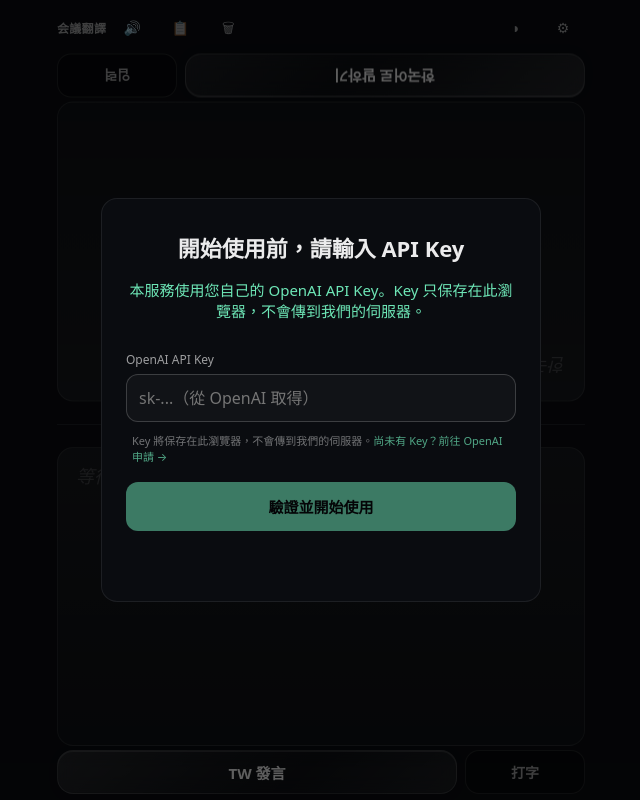
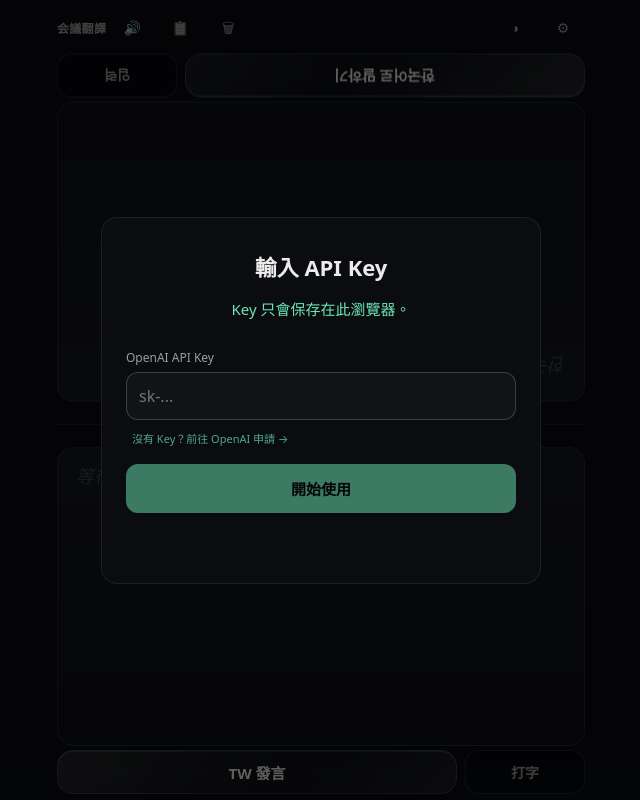
Before and after one commit to Kenkenno1/meeting-translator-zh-ko, a website: page index.html in a window 1280 px wide. Shown: the whole page, without its empty margins (319-959 px from the left). Drawn offline with Linux system fonts and the light colour scheme.

Commit message:
Simplify API key onboarding copy

```diff
--- a/index.html
+++ b/index.html
@@ -835,12 +835,12 @@
         <div class="settings-prompt" id="settingsPrompt">請輸入 OpenAI API Key</div>
         <div class="field">
           <label for="apiKey">OpenAI API Key</label>
-          <input class="in" id="apiKey" type="password" placeholder="sk-...（從 OpenAI 取得）" autocomplete="off" autocapitalize="off" spellcheck="false" />
+          <input class="in" id="apiKey" type="password" placeholder="sk-..." autocomplete="off" autocapitalize="off" spellcheck="false" />
           <label class="checkline" for="rememberApiKey">
             <input id="rememberApiKey" type="checkbox" />
             <span>在此裝置記住 API Key</span>
           </label>
-          <div class="hint"><span id="apiKeyStorageHint">未勾選時只保存在目前分頁。</span><a href="https://platform.openai.com/api-keys" target="_blank" rel="noopener noreferrer">尚未有 Key？前往 OpenAI 申請 →</a></div>
+          <div class="hint"><a href="https://platform.openai.com/api-keys" target="_blank" rel="noopener noreferrer">沒有 Key？前往 OpenAI 申請 →</a></div>
         </div>
         <button class="btn-verify" id="btnVerify" disabled>
           <span class="verify-dot"></span>
@@ -1822,21 +1822,21 @@
 
     function setApiKeyOnlyMode(enabled) {
       el.settingsOverlay.classList.toggle('api-key-only', enabled);
-      if (el.settingsTitle) el.settingsTitle.textContent = enabled ? '開始使用前，請輸入 API Key' : '設定';
+      if (el.settingsTitle) el.settingsTitle.textContent = enabled ? '輸入 API Key' : '設定';
       if (el.settingsPrompt) {
         el.settingsPrompt.textContent = enabled
-          ? '本服務使用您自己的 OpenAI API Key。Key 只保存在此瀏覽器，不會傳到我們的伺服器。'
+          ? 'Key 只會保存在此瀏覽器。'
           : '請輸入 OpenAI API Key';
         el.settingsPrompt.style.display = enabled || !state.apiKey ? '' : 'none';
       }
       if (el.apiKeyStorageHint) {
         el.apiKeyStorageHint.textContent = enabled
-          ? 'Key 將保存在此瀏覽器，不會傳到我們的伺服器。'
+          ? 'Key 只會保存在此瀏覽器。'
           : '未勾選時只保存在目前分頁。';
       }
       const verifyLabel = el.btnVerify?.querySelector('.verify-label');
       if (verifyLabel && !el.btnVerify.classList.contains('verifying')) {
-        verifyLabel.textContent = enabled ? '驗證並開始使用' : '驗證連線';
+        verifyLabel.textContent = enabled ? '開始使用' : '驗證連線';
       }
     }
 
@@ -1924,7 +1924,7 @@
         clearTimeout(verifyTimeout);
         el.btnVerify.classList.remove('verifying');
         const apiKeyOnly = el.settingsOverlay.classList.contains('api-key-only');
-        el.btnVerify.querySelector('.verify-label').textContent = apiKeyOnly ? '驗證並開始使用' : '驗證連線';
+        el.btnVerify.querySelector('.verify-label').textContent = apiKeyOnly ? '開始使用' : '驗證連線';
       }
     });
 
```
